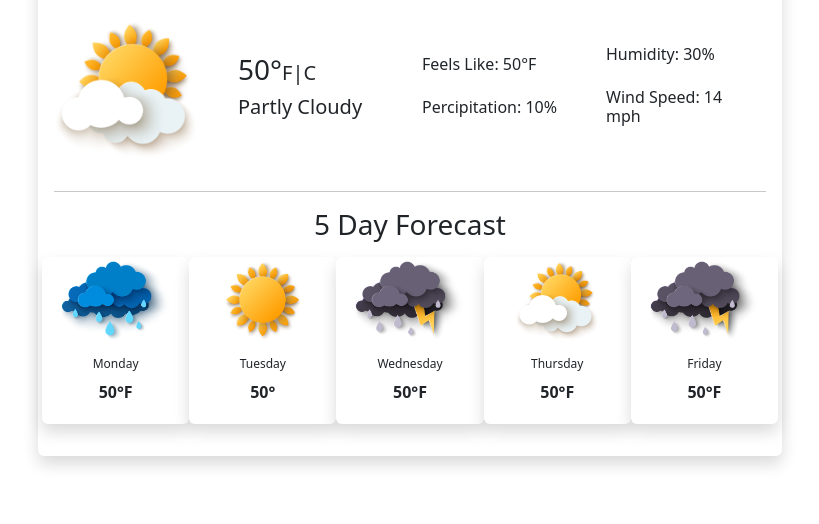
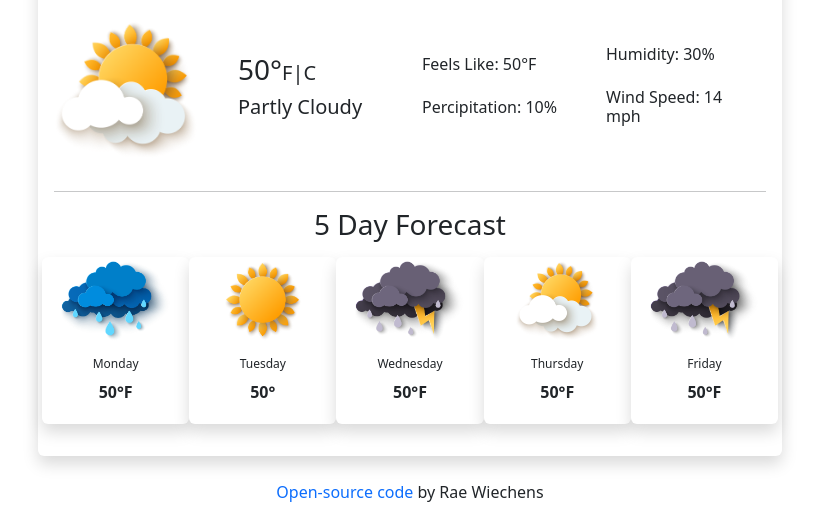
Before and after one commit to RaeannW/SheCodesPlus_Weather_App, a plain HTML site: page index.html in a window 1280 px wide. Shown: the part 316-840 px from the top of the page, without its empty margins (230-1049 px from the left). Drawn offline with nearby package versions, Linux system fonts and the light colour scheme.

Commit message:
Added source code to bottom of page

```diff
--- a/index.html
+++ b/index.html
@@ -13,7 +13,7 @@
 </head>
 
 <body>
-    <div class="container mt-5 mb-5" style="width: 60%">
+    <div class="container mt-5 mb-4" style="width: 60%">
 
         <div class="card shadow p-3 mb- bg-white rounded">
             <div class="card-body">
@@ -136,6 +136,8 @@
             </div>
         </div>
     </div>
+    <span id="source"><a href="https://github.com/RaeannW/SheCodesPlus_Weather_App" target="_blank">Open-source code</a> by Rae Wiechens</span>
+
     <script src="script.js"></script>
 
 </body>
--- a/styles.css
+++ b/styles.css
@@ -44,3 +44,11 @@ hr{
 #divider{
     font-size: 20px;
 }
+#source{
+    display: block;
+    text-align: center;
+    padding-bottom: 20px;
+}
+a:link{
+    text-decoration: none;
+}
```
